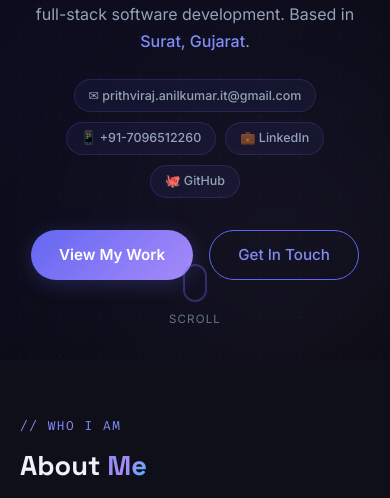
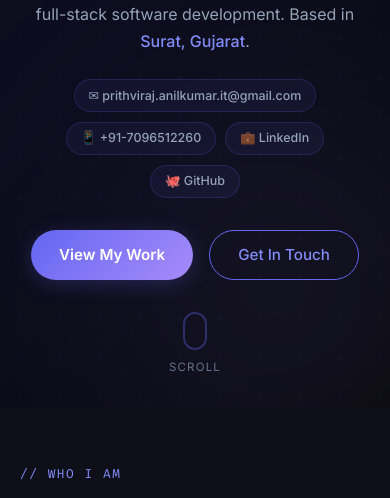
Before and after one commit to prithvirajanilkumarit-wq/Portfolio, a React (Create React App) app: page / in a window 390 px wide. Shown: the part 623-1121 px from the top of the page. Built offline with nearby package versions, Linux system fonts and the light colour scheme; the HTML template or start-up script is replaced by a standard one.

Commit message:
fix: scroll cue pinned to hero bottom edge, prevent overlap on mobile

```diff
--- a/src/components/Hero.css
+++ b/src/components/Hero.css
@@ -8,7 +8,8 @@
   justify-content: center;
   overflow: hidden;
   background: var(--gradient-hero);
-  padding: 8rem 0 5rem;
+  /* bottom padding reserves space so CTAs never reach the scroll-cue zone */
+  padding: 8rem 0 7rem;
 }
 
 /* Dot-grid background */
@@ -27,6 +28,7 @@
   border-radius: 50%;
   filter: blur(120px);
   pointer-events: none;
+  z-index: 0;
   animation: float 8s ease-in-out infinite;
 }
 
@@ -51,7 +53,7 @@
   gap: 3rem;
   align-items: center;
   position: relative;
-  z-index: 1;
+  z-index: 2;
 }
 
 /* Text */
@@ -213,7 +215,7 @@
   animation: pulse-ring 2s ease infinite;
 }
 
-/* Scroll cue */
+/* Scroll cue — always pinned to the very bottom of hero (= section boundary) */
 .hero__scroll-cue {
   position: absolute;
   bottom: 2rem;
@@ -223,9 +225,8 @@
   display: flex;
   justify-content: center;
   align-items: center;
-  gap: 0.5rem;
   cursor: pointer;
-  z-index: 2;
+  z-index: 3;
 }
 
 /* Center the inner Link anchor */
@@ -262,12 +263,18 @@
 
 @keyframes scroll-anim {
   0%   { opacity: 1; transform: translateY(0); }
-  80%  { opacity: 0; transform: translateY(10px); }
-  100% { opacity: 0; }
+  50%  { opacity: 1; transform: translateY(6px); }
+  80%  { opacity: 0; transform: translateY(12px); }
+  100% { opacity: 0; transform: translateY(0); }
 }
 
 /* Responsive */
 @media (max-width: 900px) {
+  .hero {
+    /* extra bottom padding so stacked content never reaches scroll-cue zone */
+    padding-bottom: 8rem;
+  }
+
   .hero__container {
     grid-template-columns: 1fr;
     text-align: center;
```
